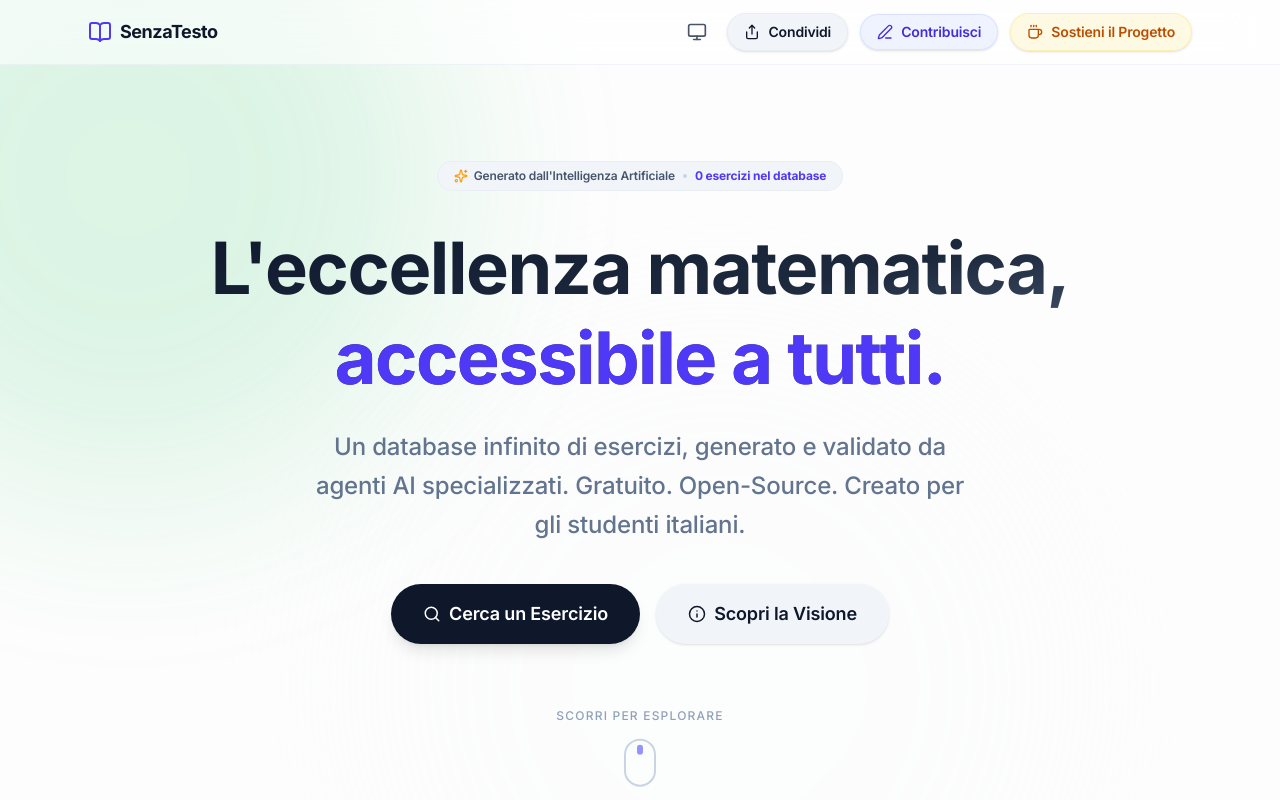
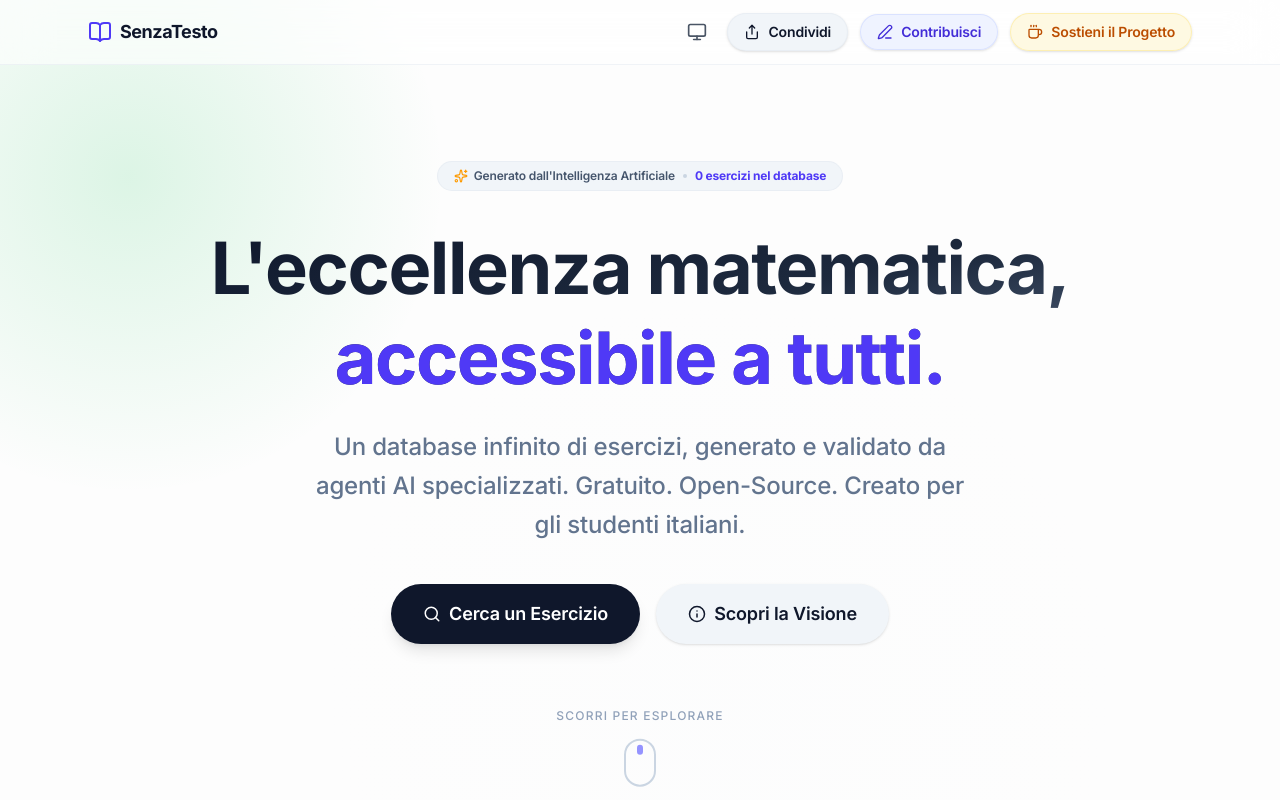
Before and after one commit to linzialessandro/SenzaTesto, a Next.js app in the folder apps/frontend/: page / in a window 1280 px wide. Shown: the top 800 px of the page. Built offline with nearby package versions, Linux system fonts and the light colour scheme; no server answers; the database is empty.

Commit message:
fix(frontend): replace heavy css blur with high-performance radial gradients to prevent iOS safari crashes and blank screens

```diff
--- a/apps/frontend/src/app/globals.css
+++ b/apps/frontend/src/app/globals.css
@@ -90,23 +90,19 @@ h1, h2, h3, h4, h5, h6 {
 /* Ambient glow effect (Italian Colors subtle hint) */
 .ambient-glow {
   position: absolute;
-  filter: blur(100px);
   z-index: -1;
   opacity: 0.15;
-  border-radius: 50%;
   pointer-events: none;
-  transform: translateZ(0);
-  will-change: transform;
 }
 
 .dark .ambient-glow {
   opacity: 0.2;
 }
 
-/* Specific glows */
-.glow-green { background-color: #22c55e; }
-.glow-white { background-color: #f8fafc; }
-.glow-red { background-color: #ef4444; }
+/* Specific glows using highly-performant radial gradients instead of CSS blur */
+.glow-green { background: radial-gradient(circle, #22c55e 0%, transparent 70%); }
+.glow-white { background: radial-gradient(circle, #f8fafc 0%, transparent 70%); }
+.glow-red { background: radial-gradient(circle, #ef4444 0%, transparent 70%); }
 
 /* Mathematical equations optimization */
 .katex-display {
```
